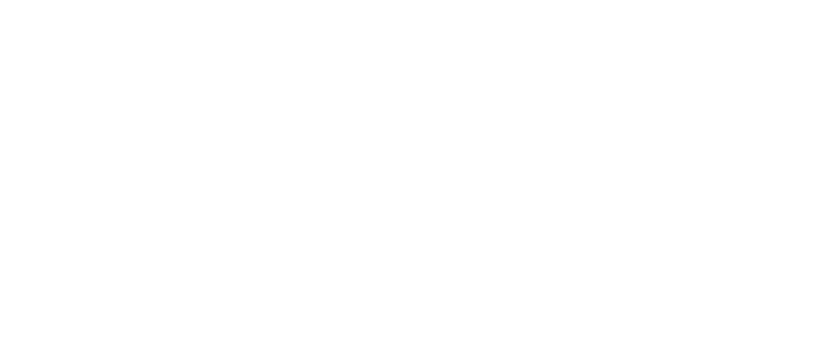
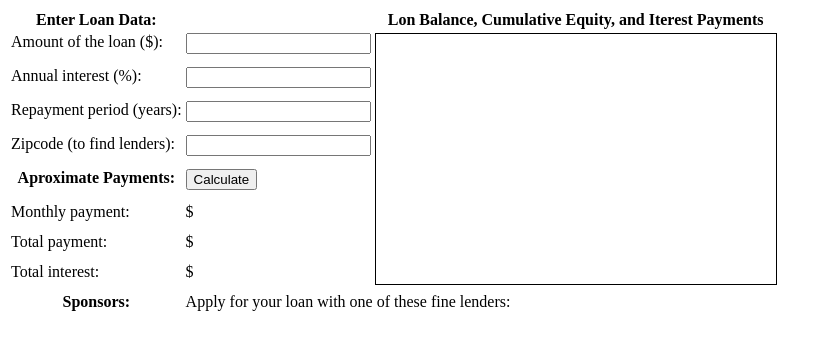
Before and after one commit to rodolfopeixoto/learn_javascript, a plain HTML site: page index.html in a window 1280 px wide. Shown: the whole page, without its empty margins (0-829 px from the left). Drawn offline with Linux system fonts and the light colour scheme.

Commit message:
Added function calculate()

```diff
--- a/index.html
+++ b/index.html
@@ -2,8 +2,156 @@
 <html>
 <head>
     <title>Calculadora de empréstimo</title>
+    <style>
+        .output { font-weight: bold; }
+        #payment { text-decoration: bold }
+        #graph { border: solid black 1px; }
+        th, td { vertical-align: top; }
+    </style>
+
 </head>
 <body>
 
+   <table>
+       <tr>
+           <th>Enter Loan Data:</th>
+           <td></td>
+           <th>Lon Balance, Cumulative Equity, and Iterest Payments</th>
+       </tr>
+       <tr>
+           <td>Amount of the loan ($):</td>
+           <td>
+              <input id="amount" onchange="calculate();">
+           </td>
+           <td rowspan="8">
+               <canvas id="graph" width="400" height="250"></canvas>
+           </td>
+       </tr>
+       <tr>
+           <td>
+               Annual interest (%):
+           </td>
+           <td>
+               <input id="apr" onchange="calculate();">
+           </td>
+       </tr>
+       <tr>
+           <td>
+               Repayment period (years):
+           </td>
+           <td>
+               <input id="years" onchange="calculate();">
+           </td>
+       </tr>
+
+       <tr>
+         <td>
+           Zipcode (to find lenders):
+         </td>
+         <td>
+             <input id="zipcode" onchange="calculate();">
+         </td>
+       </tr>
+
+       <tr>
+         <th>
+           Aproximate Payments:
+         </th>
+         <td>
+           <button onchange="calculate();">Calculate</button>
+         </td>
+       </tr>
+
+       <tr>
+         <td>
+           Monthly payment:
+         </td>
+         <td>
+           $<span class="output" id="payment"></span>
+         </td>
+       </tr>
+
+       <tr>
+         <td>
+           Total payment:
+         </td>
+         <td>
+           $<span class="output" id="total"></span>
+         </td>
+       </tr>
+
+       <tr>
+         <td>
+           Total interest:
+         </td>
+         <td>
+           $<span class="output" id="totalinterest"></span>
+         </td>
+       </tr>
+
+       <tr>
+         <th>
+           Sponsors:
+         </th>
+
+         <td colspan="2">
+           Apply for your loan with one of these fine lenders:
+
+
+          <div id="lenders"></div>
+
+
+         </td>
+       </tr>
+   </table>
+
+
+<script>
+  "use strict";
+
+  function calculate(){
+    //Pesquisa os elementos de entrada e saída no documento
+    var amount        = document.getElementById("amount");
+    var apr           = document.getElementById("apr");
+    var years         = document.getElementById("years");
+    var zipcode       = document.getElementById("zipcode");
+    var payment       = document.getElementById("payment");
+    var total         = document.getElementById("total");
+    var totalinterest = document.getElementById("totalinterest");
+
+    var principal = parseFloat(amount.value);
+    var interest  = (parseFloat(apr.value); / 100) / 12;
+    var payments  = parseFloat(years.value) * 12;
+
+    var x        = Math.pow(1 + interest, payments);
+    var monthly  = (principal * x * interest) / (x-1);
+
+    if(isFinite(monthly)){
+      payment.innerHTML   = monthly.toFixed(2);
+      total.innerHTML     = ((monthly * payments) - principal).toFixed(2);
+
+      save(amount.value, apr.value, years.value,zipcode.value);
+
+      try{
+        getLenders(amount.value, apr.value, years.value, zipcode.value);
+      }catch(e){}
+
+      chart(principal, interest, monthly, payments);
+
+
+    }else{
+      payment.innerHTML       = "";
+      total.innerHTML         = "";
+      totalinterest.innerHTML = "";
+      chart();
+    }
+
+  }
+
+
+
+  function save(amount, apr, years, zipcode)
+</script>
+
 </body>
 </html>
```
